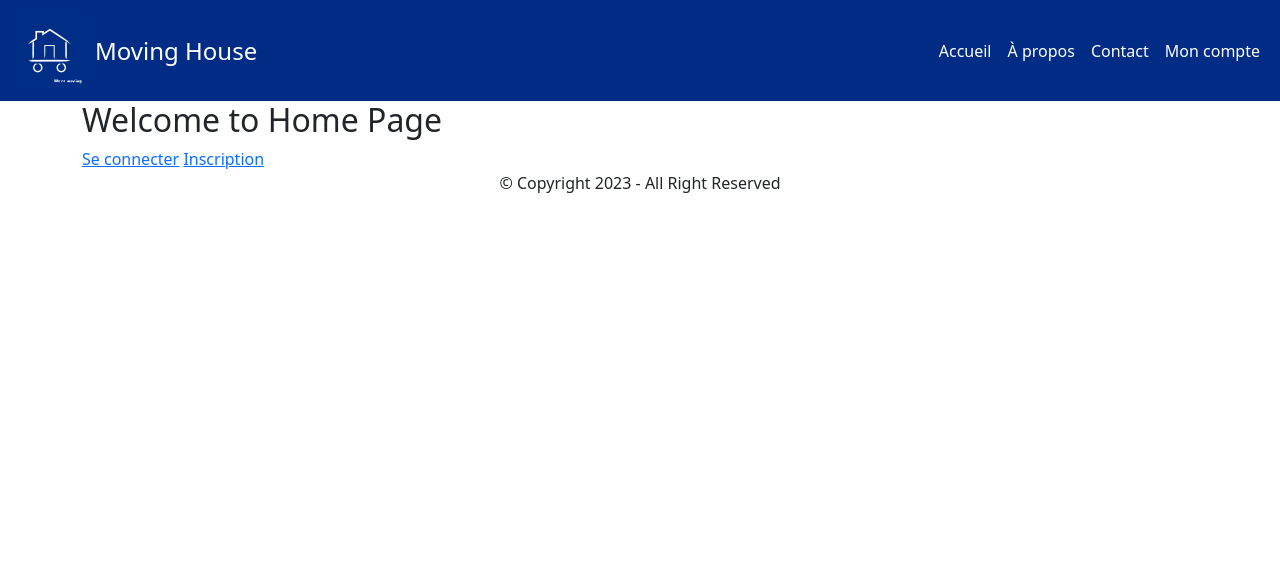
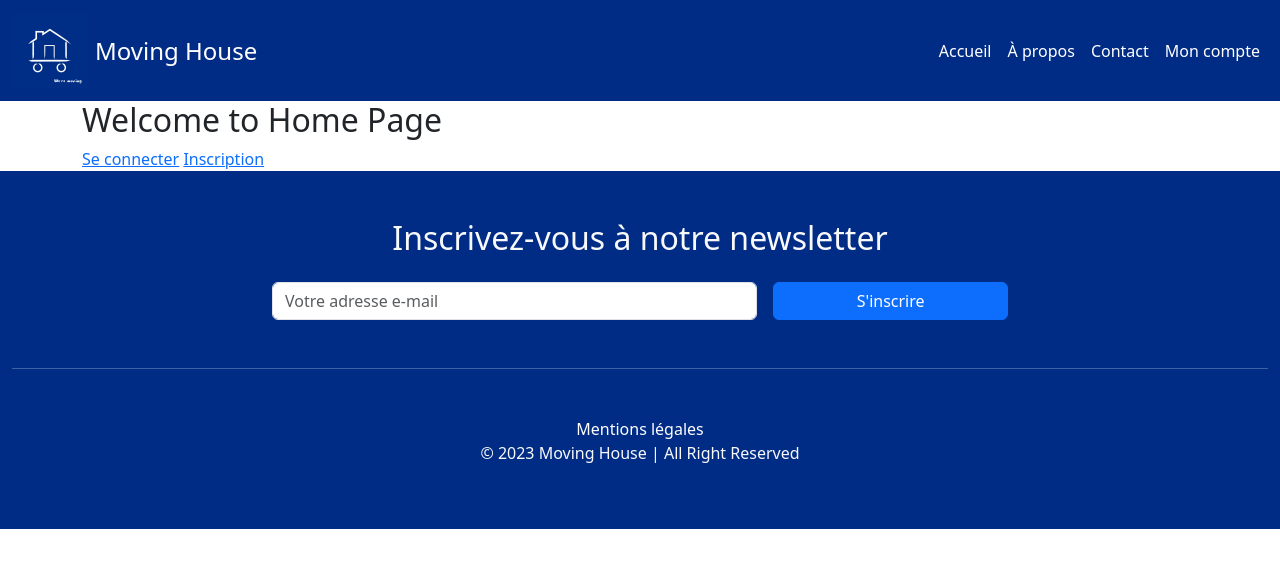
Before and after one commit to Beleguic/ChallengeStack2, a PHP site: page / in a window 1280 px wide. Shown: the top 568 px of the page. Run offline with PHP 8.4, Linux system fonts and the light colour scheme.

Commit message:
feat(front template): Footer template

```diff
--- a/www/Views/front.tpl.php
+++ b/www/Views/front.tpl.php
@@ -46,9 +46,26 @@
   </main>
   <!-- END : Main Content -->
 
+  <!-- BEGIN: Footer -->
   <footer>
-    <p class="text-center">&copy Copyright 2023 - All Right Reserved </p>
-  </footer>
+  <div class="container-fluid py-5 bg-darker-blue">
+    <section class="newsletter">
+      <div class="container">
+        <div class="row justify-content-center">
+          <div class="col-md-8">
+            <h2 class="text-center text-light mb-4">Inscrivez-vous à notre newsletter</h2>
+            <form class="row g-3">
+              <div class="col-sm-8">
+                <input type="email" class="form-control" placeholder="Votre adresse e-mail" required>
+              </div>
+              <div class="col-sm-4">
+                <button type="submit" class="btn btn-primary w-100">S'inscrire</button>
+              </div>
+            </form>
+          </div>
+        </div>
+      </div>
+    </section>
 
   <!-- Script JS -->
   <script src="../asset/js/bootstrap.js"></script>
@@ -65,5 +82,16 @@
       }
     });
   </script> -->
+    <hr class="text-light my-5">
+
+    <div class="text-center">
+      <a href="#" class="text-decoration-none text-white" data-bs-toggle="modal" data-bs-target="#mentionsLegales">Mentions légales</a>
+    </div>
+    <p class="text-light text-center">&copy; 2023 Moving House | All Right Reserved</p>
+  </div>
+</footer>
+<!-- END: Footer -->
+
+
 </body>
 </html>
```
